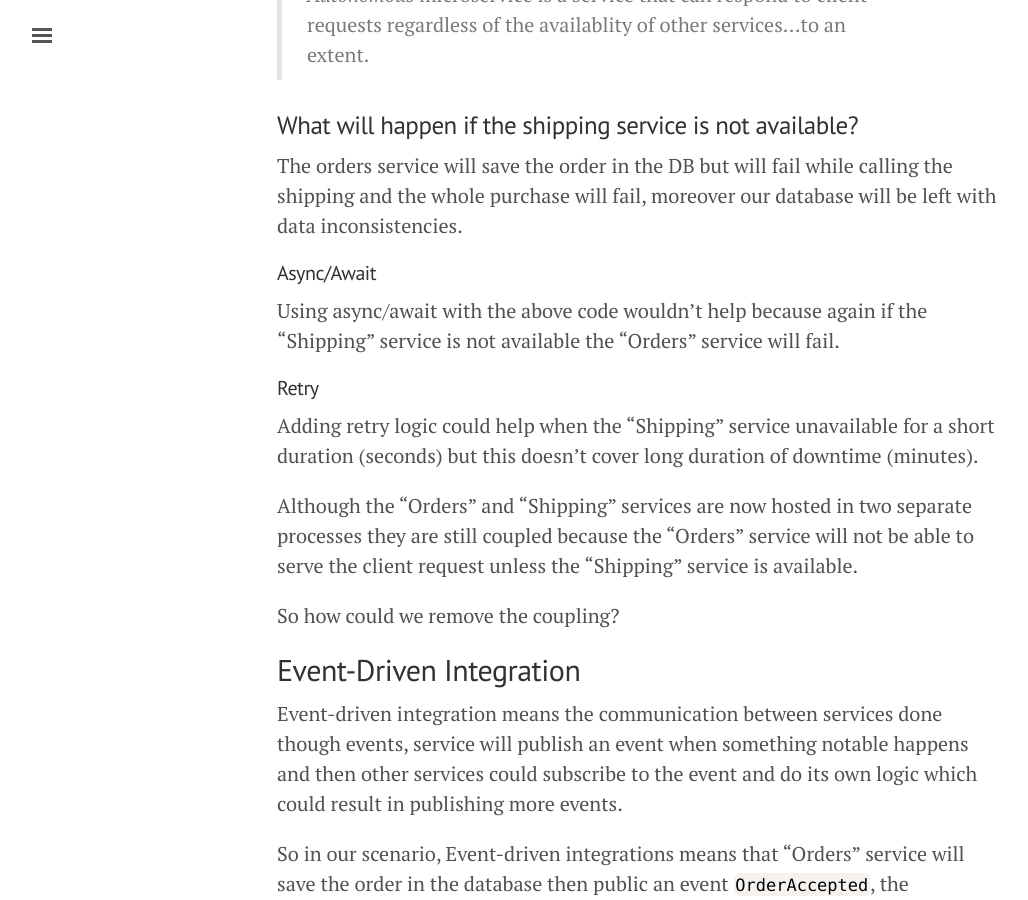
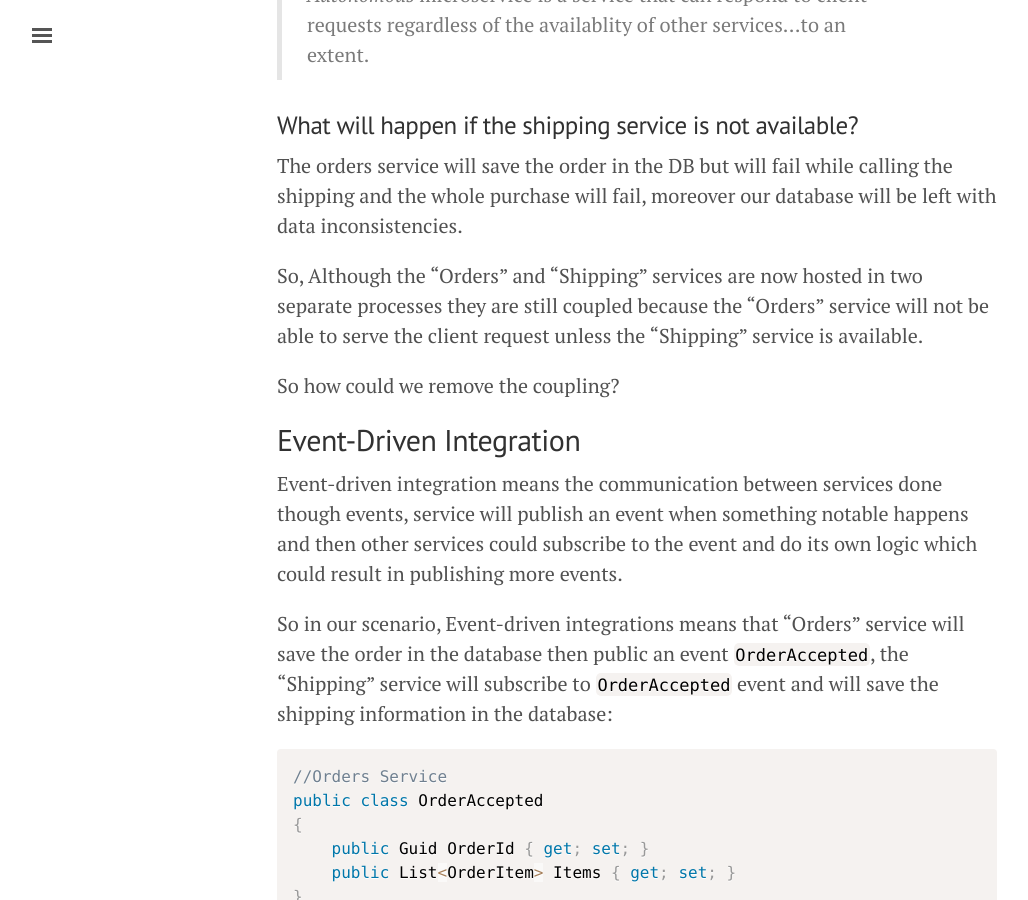
Before and after one commit to hossambarakat/hossambarakat.github.io, a Jekyll site: the page built from _posts/2017-11-11-microservices-coupling-with-synchronous-integration.md, in a window 1280 px wide and 900 px high, scrolled down 2166 px. Shown: the whole window, without its empty margins (3-1031 px from the left). Built offline with Jekyll 4.4.1, drawn with Linux system fonts in a browser that asks for light colours; comment, search, counter and statistics services are not loaded.

Commit message:
Small refinement

```diff
--- a/_posts/2017-11-11-microservices-coupling-with-synchronous-integration.md
+++ b/_posts/2017-11-11-microservices-coupling-with-synchronous-integration.md
@@ -73,14 +73,7 @@ So we managed to split the code into two separate services that could be deploye
 ### What will happen if the shipping service is not available?
 The orders service will save the order in the DB but will fail while calling the shipping and the whole purchase will fail, moreover our database will be left with data inconsistencies.
 
-#### Async/Await
-Using async/await with the above code wouldn't help because again if the "Shipping" service is not available the "Orders" service will fail.
-
-#### Retry
-Adding retry logic could help when the "Shipping" service unavailable for a short duration (seconds) but this doesn't cover long duration of downtime (minutes).
-
-
-Although the "Orders" and "Shipping" services are now hosted in two separate processes they are still coupled because the "Orders" service will not be able to serve the client request unless the "Shipping" service is available.
+So, Although the "Orders" and "Shipping" services are now hosted in two separate processes they are still coupled because the "Orders" service will not be able to serve the client request unless the "Shipping" service is available.
 
 So how could we remove the coupling?
 
```
